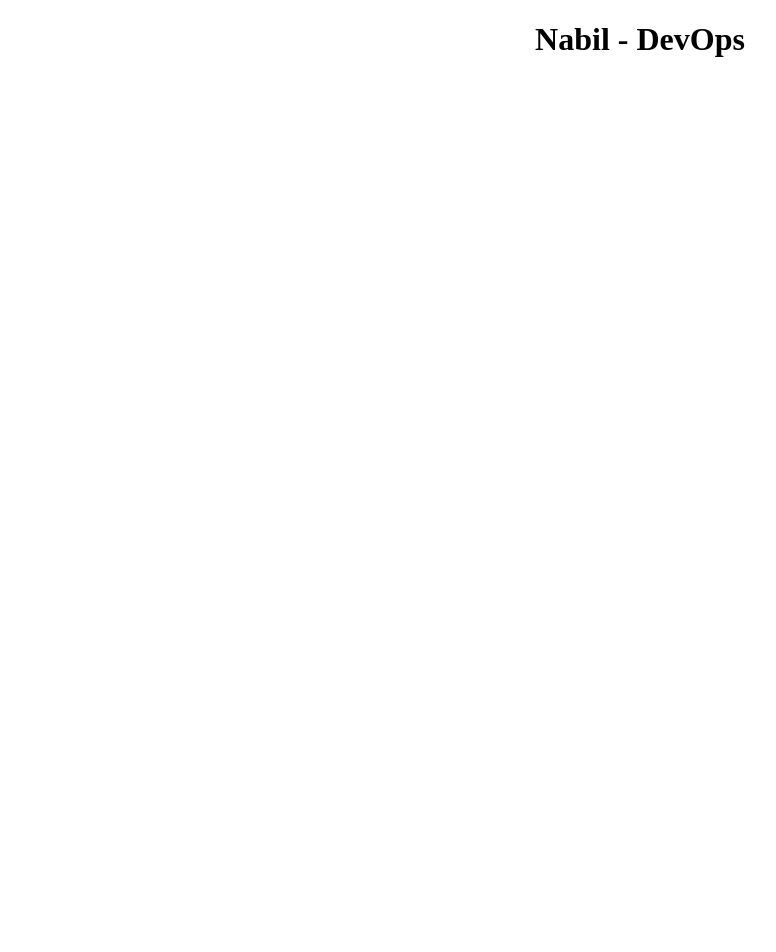
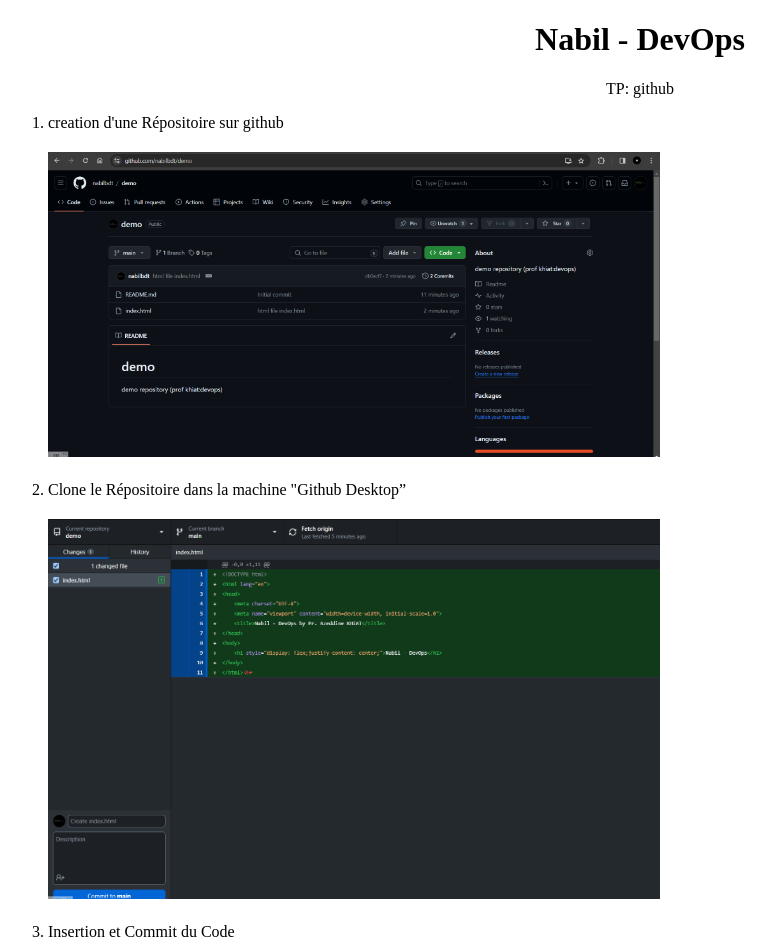
Before and after one commit to nabilbdt/demo, a plain HTML site: page index.html in a window 1280 px wide. Shown: the top 952 px of the page, without its empty margins (0-776 px from the left). Before the commit the page ends 800 px from the top, so only its background shows below. Drawn offline with Linux system fonts and the light colour scheme.

Commit message:
add tp content

```diff
--- a/index.html
+++ b/index.html
@@ -3,9 +3,22 @@
 <head>
     <meta charset="UTF-8">
     <meta name="viewport" content="width=device-width, initial-scale=1.0">
+    <link rel="stylesheet" href="style.css">
     <title>Nabil - DevOps by Pr. Azeddine KHIAT</title>
 </head>
 <body>
-    <h1 style="display: flex;justify-content: center;">Nabil - DevOps</h1>
+    <h1>Nabil - DevOps</h1>
+    <p>TP: github</p>
+    <ol >
+        <li>creation d'une Répositoire sur github</li>
+        <img  src="imgs/1.png" alt="">
+        <li>Clone le Répositoire dans la machine  "Github Desktop”</li>
+        <img  src="imgs/2.png" alt="">
+        <li>Insertion et Commit du Code</li>
+        <img  src="imgs/4.png" alt="">
+        <img  src="imgs/3.png" alt="">
+        <li>Deployment de la page avec github Pages</li>
+
+    </ol>
 </body>
 </html>
--- /dev/null
+++ b/style.css
@@ -0,0 +1,11 @@
+img{
+    width: 50%;
+    margin-bottom: 20px;
+}
+h1,p{
+    display: flex;
+    justify-content: center;
+}
+li{
+    margin-bottom: 20px;
+}
```
Also changed, not shown: imgs/1.png (added), imgs/2.png (added), imgs/3.png (added), imgs/4.png (added).
